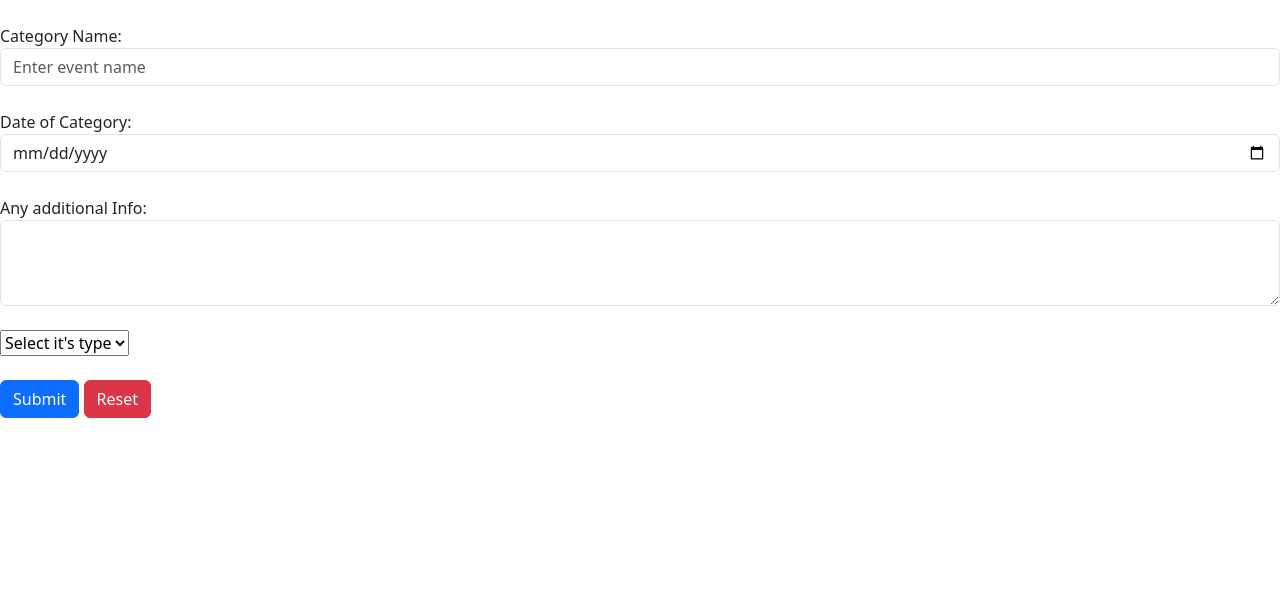
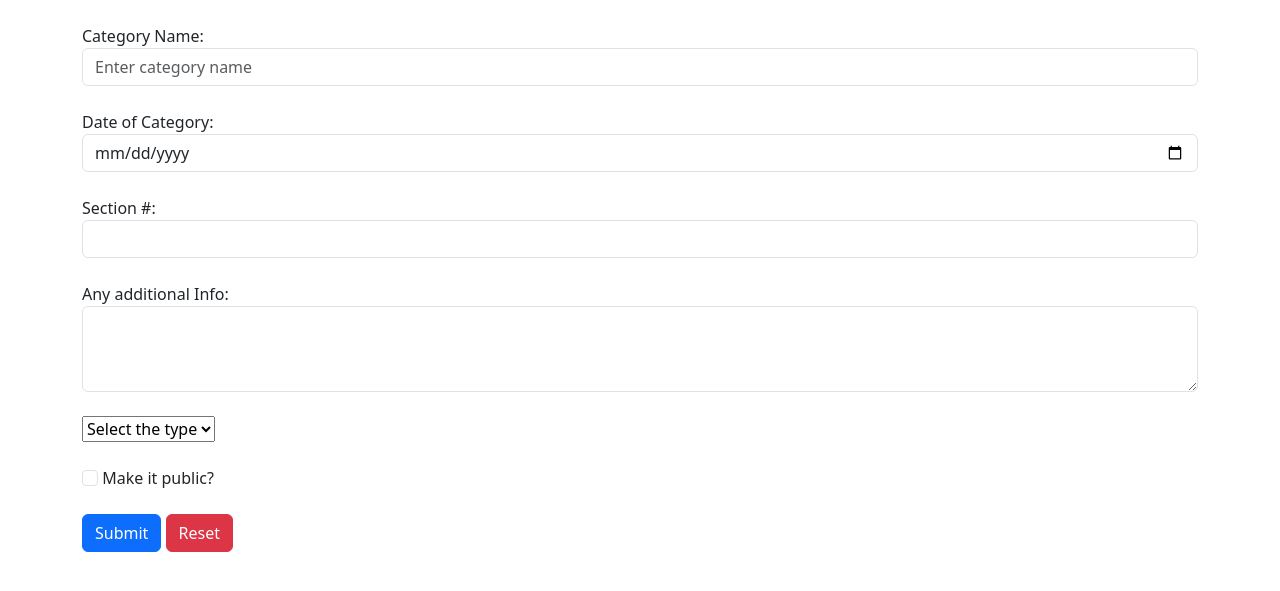
Before and after one commit to RuochiW/RAAVE, a Flask app: template templates/create_category.html in a window 1280 px wide. Shown: the part 56-647 px from the top of the page. Run offline with Flask 3, Linux system fonts and the light colour scheme; the template is opened without the code that fills it, so the values that code supplies are empty.

Commit message:
latest version

```diff
--- a/templates/create_category.html
+++ b/templates/create_category.html
@@ -39,32 +39,45 @@
     <!--Create event form-->
     <br>
     <form>
-        <div class="form-group">
-          <label for="exampleInputEmail1">Category Name:</label>
-          <input type="email" class="form-control" id="exampleInputEmail1" aria-describedby="emailHelp" placeholder="Enter event name">
+        <div class="container">
+          <label for="Category">Category Name:</label>
+          <input type="text" class="form-control" id="Category" placeholder="Enter category name">
         </div>
         <br>
-        <div class="form-group">
-          <label for="exampleInputPassword1">Date of Category:</label>
-          <input type="date" class="form-control" id="" placeholder="Password">
+        <div class="container">
+          <label for="Date">Date of Category:</label>
+          <input type="date" class="form-control" id="Date">
         </div>
         <br>
-        <div class="form-group">
-            <label for="exampleFormControlTextarea1">Any additional Info:</label>
-            <textarea class="form-control" id="exampleFormControlTextarea1" rows="3"></textarea>
+        <div class="container">
+          <label for="Section">Section #:</label>
+          <input type="number" class="form-control" id="Section">
         </div>
         <br>
-        <div class="form-group">
+        <div class="container">
+            <label for="info">Any additional Info:</label>
+            <textarea class="form-control" id="info" rows="3"></textarea>
+        </div>
+        <br>
+        <div class="container">
             <select class="custom-select">
-                <option selected>Select it's type</option>
+                <option selected>Select the type</option>
                 <option value="1">One</option>
                 <option value="2">Two</option>
                 <option value="3">Three</option>
             </select>
         </div>
         <br>
-        <button type="submit" class="btn btn-primary">Submit</button>
-        <button type="reset" class="btn btn-danger">Reset</button>
+        <div class="container">
+          <input class="form-check-input" type="checkbox" value="" id="invalidCheck">
+          <label class="form-check-label" for="invalidCheck">
+          Make it public?
+        </div>
+        <br>
+        <div class="container">
+          <button type="submit" class="btn btn-primary">Submit</button>
+          <button type="reset" class="btn btn-danger">Reset</button>
+        </div>
       </form>
 </body>
 </html>
```
